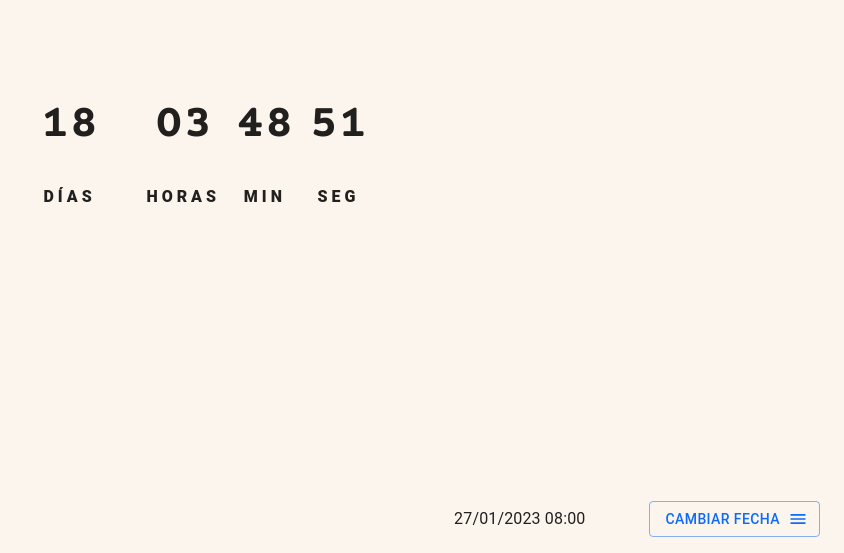
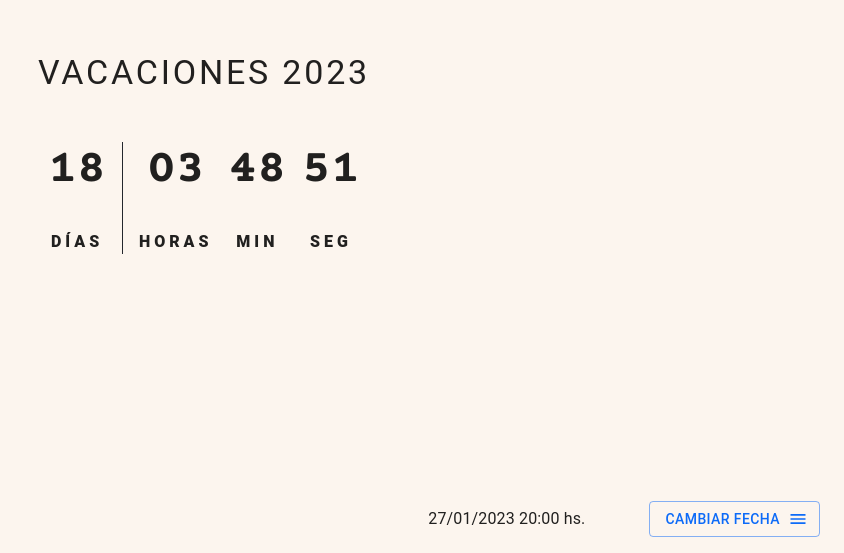
Before and after one commit to BCoalova/vacaciones23, a React (Vite) app: page / in a window 1280 px wide. Shown: the part 247-800 px from the top of the page, without its empty margins (436-1280 px from the left). Built offline with nearby package versions, Linux system fonts and the light colour scheme.

Commit message:
some improvements

```diff
--- a/src/components/CountDown.jsx
+++ b/src/components/CountDown.jsx
@@ -1,43 +1,25 @@
 import { Divider, Stack, Typography } from '@mui/material'
+import NumTextCombo from './NumTextCombo'
 
 export default function CountDown({ intervaleD }) {
     return (
-        <Stack alignItems='center' justifyContent='center' sx={{ minHeight: '100vh' }}>
+        <Stack alignItems='center' justifyContent='center' gap={6} sx={{ minHeight: '100vh' }}>
+            <Typography variant='h4' component='h1' letterSpacing={2.8}>
+                VACACIONES 2023
+            </Typography>
+
             <Stack direction='row' gap={2}>
-                {intervaleD?.days !== 0 && (
-                    <Stack gap={4} alignItems='center' justifyContent='center' marginRight={4}>
-                        <Typography variant='h3' sx={{ fontFamily: "'Courier Prime', monospace" }}>
-                            {intervaleD?.days < 10 ? '0' + intervaleD?.days : intervaleD?.days}
-                        </Typography>
-                        <Typography fontWeight='800' letterSpacing={4}>
-                            DÍAS
-                        </Typography>
-                    </Stack>
+                {intervaleD?.days >= 0 && (
+                    <>
+                        <NumTextCombo text='DÍAS' num={intervaleD?.days < 10 ? '0' + intervaleD?.days : intervaleD?.days} />
+                        <Divider flexItem orientation='vertical' />
+                    </>
                 )}
-                <Stack gap={4} alignItems='center' justifyContent='center'>
-                    <Typography variant='h3' sx={{ fontFamily: "'Courier Prime', monospace" }}>
-                        {intervaleD?.hours < 10 ? '0' + intervaleD?.hours : intervaleD?.hours}
-                    </Typography>
-                    <Typography fontWeight='800' letterSpacing={4}>
-                        HORAS
-                    </Typography>
-                </Stack>
-                <Stack gap={4} alignItems='center' justifyContent='center'>
-                    <Typography variant='h3' sx={{ fontFamily: "'Courier Prime', monospace" }}>
-                        {intervaleD?.minutes < 10 ? '0' + intervaleD?.minutes : intervaleD?.minutes}
-                    </Typography>
-                    <Typography fontWeight='800' letterSpacing={4}>
-                        MIN
-                    </Typography>
-                </Stack>
-                <Stack gap={4} alignItems='center' justifyContent='center'>
-                    <Typography variant='h3' sx={{ fontFamily: "'Courier Prime', monospace" }}>
-                        {intervaleD?.seconds < 10 ? '0' + intervaleD?.seconds : intervaleD?.seconds}
-                    </Typography>
-                    <Typography fontWeight='800' letterSpacing={4}>
-                        SEG
-                    </Typography>
-                </Stack>
+                {intervaleD?.hours >= 0 && (
+                    <NumTextCombo text='HORAS' num={intervaleD?.hours < 10 ? '0' + intervaleD?.hours : intervaleD?.hours} />
+                )}
+                <NumTextCombo text='MIN' num={intervaleD?.minutes < 10 ? '0' + intervaleD?.minutes : intervaleD?.minutes} />
+                <NumTextCombo text='SEG' num={intervaleD?.seconds < 10 ? '0' + intervaleD?.seconds : intervaleD?.seconds} />
             </Stack>
         </Stack>
     )
--- a/src/components/DrawerComp.jsx
+++ b/src/components/DrawerComp.jsx
@@ -16,7 +16,7 @@
                 flexWrap='wrap'
                 sx={{ position: 'fixed', right: 24, bottom: 16 }}
             >
-                <Typography>{format(value, 'dd/MM/yyyy hh:mm')}</Typography>
+                <Typography>{format(value, 'dd/MM/yyyy HH:mm')} hs.</Typography>
                 <Divider flexItem color='' />
                 <Button variant='outlined' color='primary' endIcon={<MenuIcon />} onClick={makeTrue}>
                     Cambiar fecha
--- /dev/null
+++ b/src/components/NumTextCombo.jsx
@@ -0,0 +1,15 @@
+import { Typography } from '@mui/material'
+import { Stack } from '@mui/system'
+
+export default function NumTextCombo({ num, text }) {
+    return (
+        <Stack gap={4} alignItems='center' justifyContent='center'>
+            <Typography variant='h3' sx={{ fontFamily: "'Courier Prime', monospace" }}>
+                {num}
+            </Typography>
+            <Typography fontWeight='800' letterSpacing={4}>
+                {text}
+            </Typography>
+        </Stack>
+    )
+}
```
